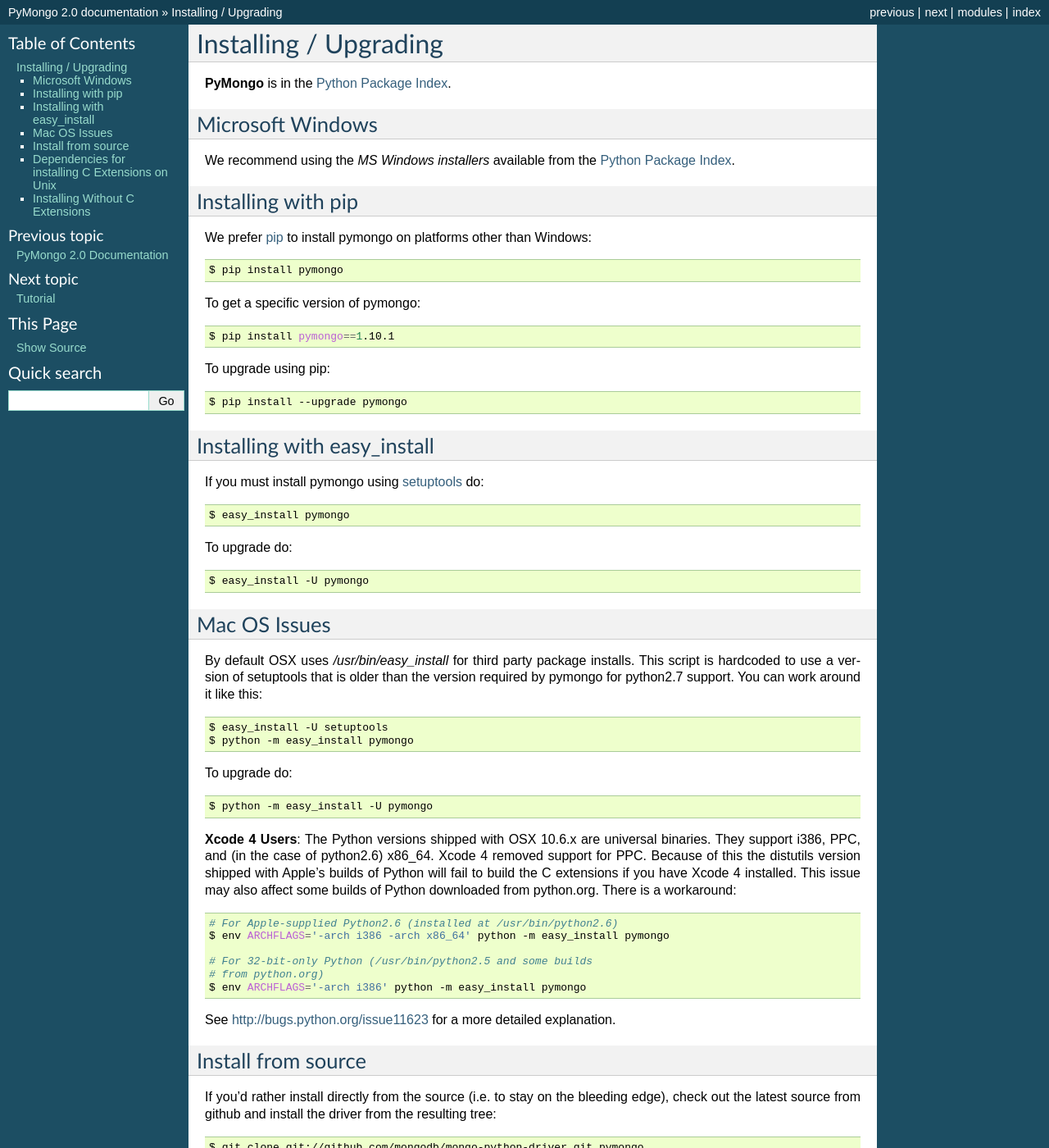
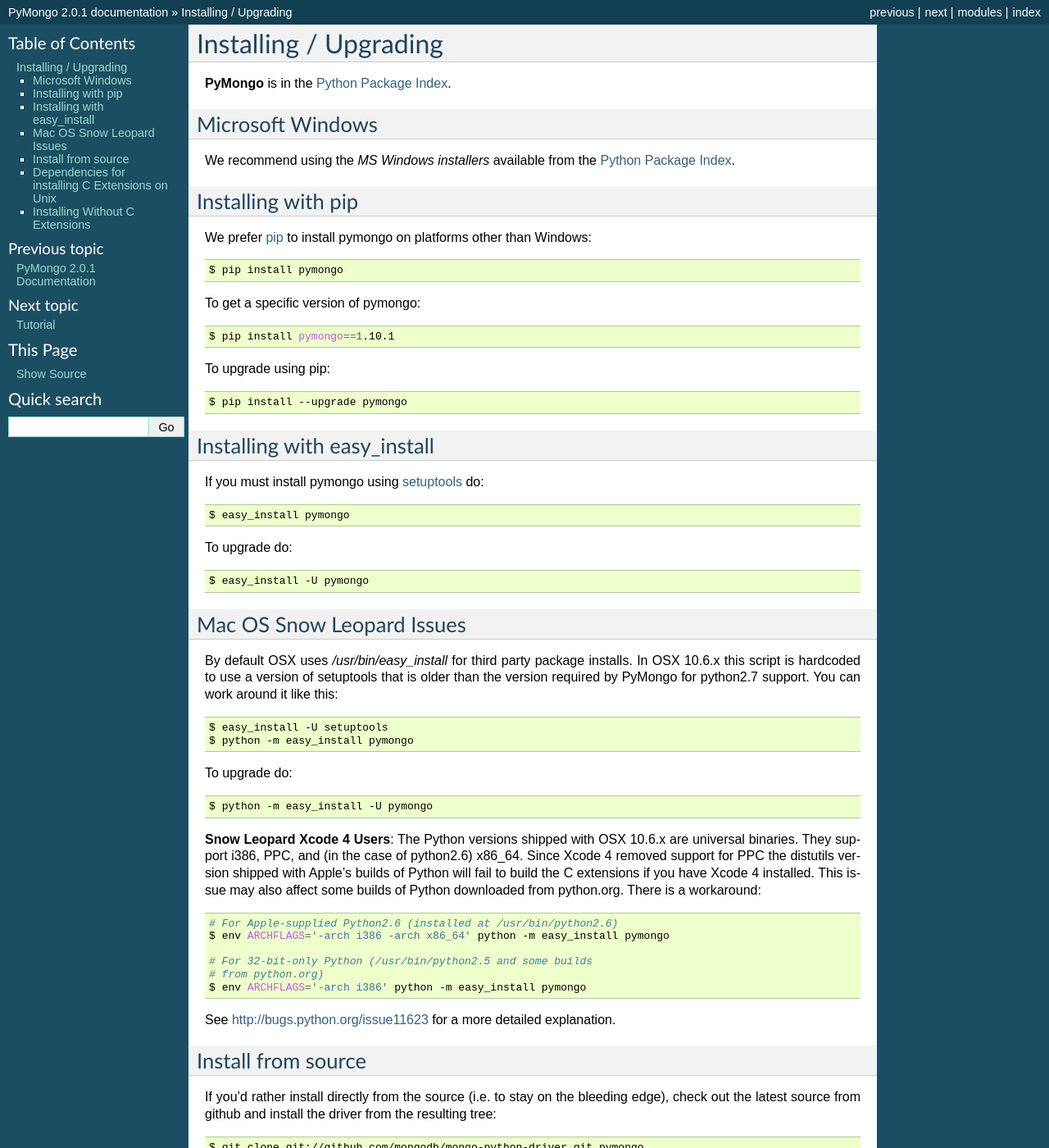
Before and after one commit to FedericoCeratto/debian-pymongo, a Sphinx documentation site: the page built from doc/installation.rst, in a window 1280 px wide and 1400 px high. Shown: the whole window at 82% size. Built offline with Sphinx 7.4.7, drawn with Linux system fonts in a browser that asks for light colours; pages that are not in the unit, such as notebooks, are missing from menus; some of the changed text lies outside the part shown.

Commit message:
Imported Upstream version 2.0.1

```diff
--- a/doc/installation.rst
+++ b/doc/installation.rst
@@ -39,13 +39,13 @@ To upgrade do::
 
   $ easy_install -U pymongo
 
-Mac OS Issues
--------------
+Mac OS Snow Leopard Issues
+--------------------------
 
 By default OSX uses `/usr/bin/easy_install` for third party package installs.
-This script is hardcoded to use a version of setuptools that is older than
-the version required by pymongo for python2.7 support. You can work around
-it like this::
+In OSX 10.6.x this script is hardcoded to use a version of setuptools that is
+older than the version required by PyMongo for python2.7 support. You can work
+around it like this::
 
   $ easy_install -U setuptools
   $ python -m easy_install pymongo
@@ -54,12 +54,12 @@ To upgrade do::
 
   $ python -m easy_install -U pymongo
 
-**Xcode 4 Users**: The Python versions shipped with OSX 10.6.x are universal
-binaries. They support i386, PPC, and (in the case of python2.6) x86_64.
-Xcode 4 removed support for PPC. Because of this the distutils version
-shipped with Apple's builds of Python will fail to build the C extensions
-if you have Xcode 4 installed. This issue may also affect some builds of
-Python downloaded from python.org. There is a workaround::
+**Snow Leopard Xcode 4 Users**: The Python versions shipped with OSX 10.6.x
+are universal binaries. They support i386, PPC, and (in the case of python2.6)
+x86_64. Since Xcode 4 removed support for PPC the distutils version shipped
+with Apple's builds of Python will fail to build the C extensions if you have
+Xcode 4 installed. This issue may also affect some builds of Python downloaded
+from python.org. There is a workaround::
 
   # For Apple-supplied Python2.6 (installed at /usr/bin/python2.6)
   $ env ARCHFLAGS='-arch i386 -arch x86_64' python -m easy_install pymongo
--- a/pymongo/__init__.py
+++ b/pymongo/__init__.py
@@ -39,7 +39,7 @@ ALL = 2
 """Profile all operations."""
 
 # Remember to change in setup.py as well!
-version = "2.0"
+version = "2.0.1"
 """Current version of PyMongo."""
 
 Connection = PyMongo_Connection
--- a/setup.py
+++ b/setup.py
@@ -20,7 +20,7 @@ from distutils.errors import DistutilsPlatformError, DistutilsExecError
 from distutils.core import Extension
 
 # Remember to change in pymongo/__init__.py as well!
-version = "2.0"
+version = "2.0.1"
 
 f = open("README.rst")
 try:
```
Also changed, not shown: doc/changelog.rst (+17 -0 lines), 4 other files.
